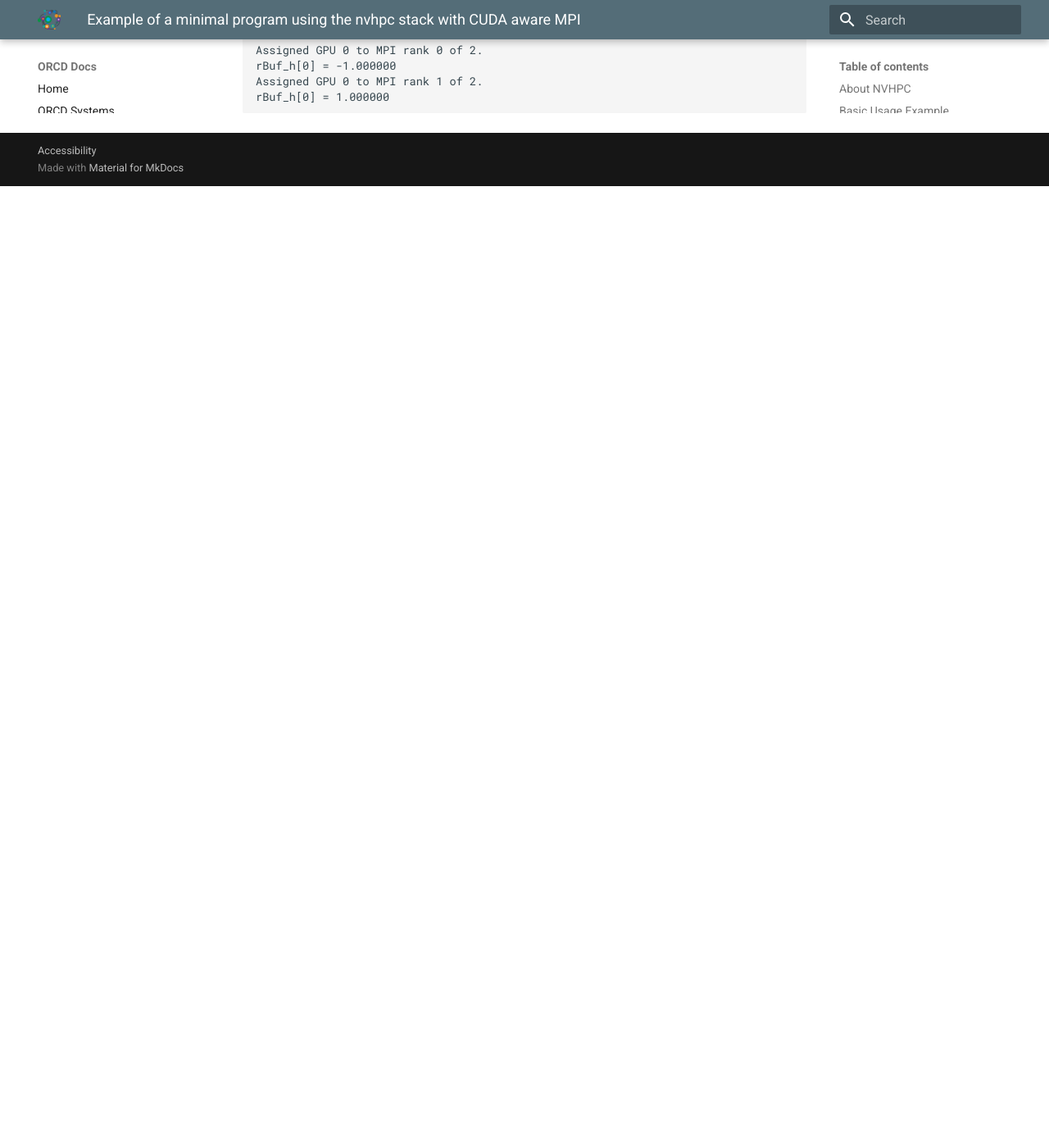
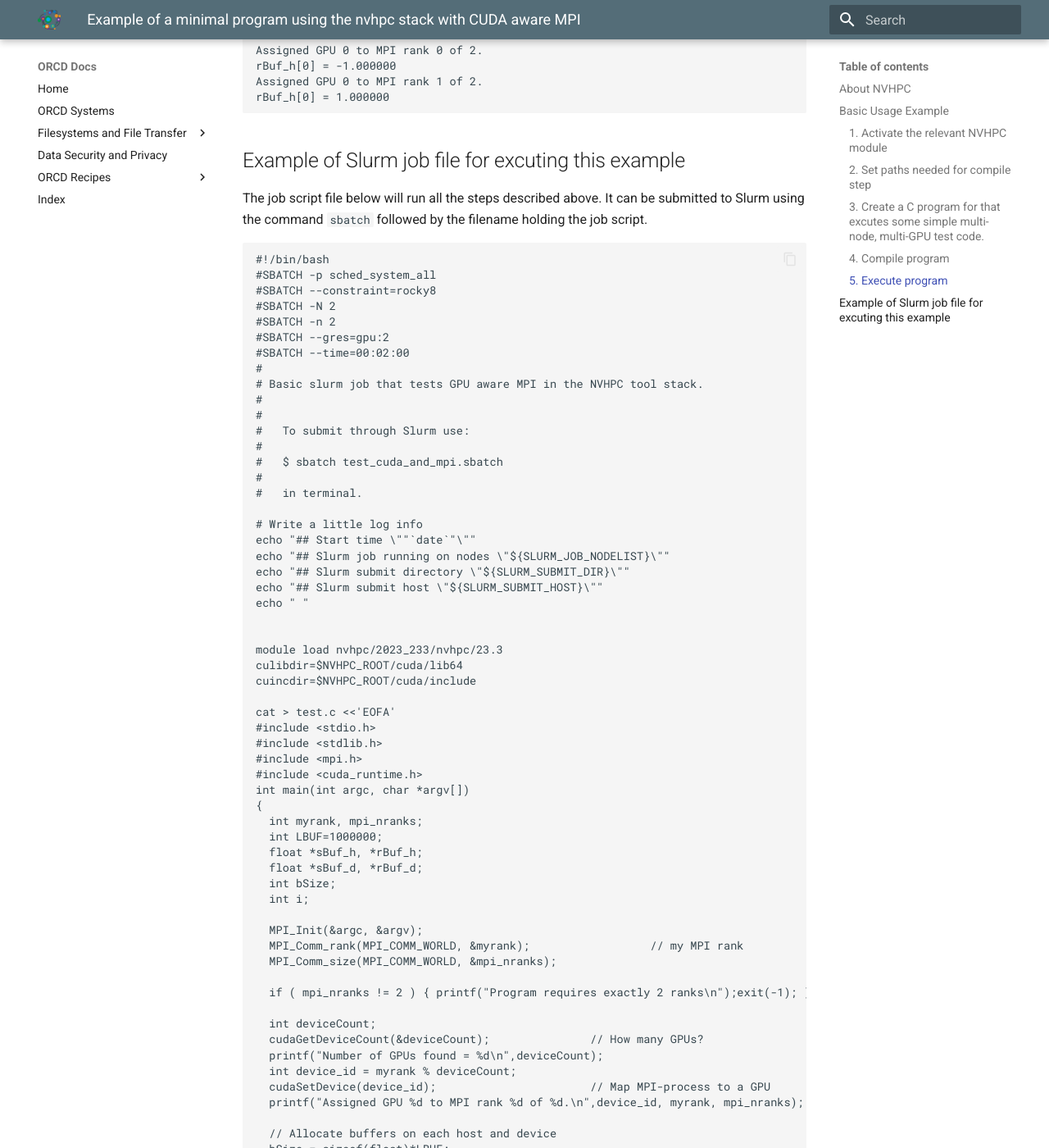
Before and after one commit to mit-orcd/orcd-docs-edit, an MkDocs documentation site: the page built from docs/recipes/nvhpc-a100-with-cuda-and-mpi-example.md, in a window 1280 px wide and 1400 px high, scrolled down 3012 px. Shown: the whole window at 82% size. Built offline with MkDocs 1.6.1 and Material for MkDocs 9.7.7, drawn with Linux system fonts in a browser that asks for light colours; before the commit the page ends 3239 px from its top, so only the background shows below that; some of the changed text lies outside the part shown.

Commit message:
Full script added

````diff
--- a/docs/recipes/nvhpc-a100-with-cuda-and-mpi-example.md
+++ b/docs/recipes/nvhpc-a100-with-cuda-and-mpi-example.md
@@ -132,7 +132,7 @@
 mpicc test.c -I${cuincdir} -L${culibdir} -lcudart
 ```
 
-#### 5. Exectue program
+#### 5. Execute program
 
 Once code has been compiled the `mpiexec` command that is part of the `nvhpc` module can be used to run the test program.
 The `nvhpc` module defaults to using its builtin version of OpneMPI. The OpenMPI option `btl_openib_warn_no_device_params_found`
@@ -153,3 +153,110 @@
 Assigned GPU 0 to MPI rank 1 of 2.
 rBuf_h[0] = 1.000000
 ```
+
+## Example of Slurm job file for excuting this example
+
+The job script file below will run all the steps described above. It can  be submitted to Slurm using the command `sbatch` followed by the filename
+holding the job script.
+
+```
+#!/bin/bash
+#SBATCH -p sched_system_all
+#SBATCH --constraint=rocky8
+#SBATCH -N 2
+#SBATCH -n 2
+#SBATCH --gres=gpu:2
+#SBATCH --time=00:02:00
+#
+# Basic slurm job that tests GPU aware MPI in the NVHPC tool stack.
+#
+#
+#   To submit through Slurm use:
+#
+#   $ sbatch test_cuda_and_mpi.sbatch
+#
+#   in terminal.
+
+# Write a little log info
+echo "## Start time \""`date`"\""
+echo "## Slurm job running on nodes \"${SLURM_JOB_NODELIST}\""
+echo "## Slurm submit directory \"${SLURM_SUBMIT_DIR}\""
+echo "## Slurm submit host \"${SLURM_SUBMIT_HOST}\""
+echo " "
+
+
+module load nvhpc/2023_233/nvhpc/23.3
+culibdir=$NVHPC_ROOT/cuda/lib64
+cuincdir=$NVHPC_ROOT/cuda/include
+
+cat > test.c <<'EOFA'
+#include <stdio.h>
+#include <stdlib.h>
+#include <mpi.h>
+#include <cuda_runtime.h>
+int main(int argc, char *argv[])
+{
+  int myrank, mpi_nranks;
+  int LBUF=1000000;
+  float *sBuf_h, *rBuf_h;
+  float *sBuf_d, *rBuf_d;
+  int bSize;
+  int i;
+
+  MPI_Init(&argc, &argv);
+  MPI_Comm_rank(MPI_COMM_WORLD, &myrank);                  // my MPI rank
+  MPI_Comm_size(MPI_COMM_WORLD, &mpi_nranks);
+
+  if ( mpi_nranks != 2 ) { printf("Program requires exactly 2 ranks\n");exit(-1); }
+
+  int deviceCount;
+  cudaGetDeviceCount(&deviceCount);               // How many GPUs?
+  printf("Number of GPUs found = %d\n",deviceCount);
+  int device_id = myrank % deviceCount;
+  cudaSetDevice(device_id);                       // Map MPI-process to a GPU
+  printf("Assigned GPU %d to MPI rank %d of %d.\n",device_id, myrank, mpi_nranks);
+
+  // Allocate buffers on each host and device
+  bSize = sizeof(float)*LBUF;
+  sBuf_h = malloc(bSize);
+  rBuf_h = malloc(bSize);
+  for (i=0;i<LBUF;++i){
+    sBuf_h[i]=(float)myrank;
+    rBuf_h[i]=-1.;
+  }
+  if ( myrank == 0 ) {
+   printf("rBuf_h[0] = %f\n",rBuf_h[0]);
+  }
+
+  cudaMalloc((void **)&sBuf_d,bSize);
+  cudaMalloc((void **)&rBuf_d,bSize);
+
+  cudaMemcpy(sBuf_d,sBuf_h,bSize,cudaMemcpyHostToDevice);
+
+  if ( myrank == 0 ) {
+   MPI_Recv(rBuf_d,LBUF,MPI_REAL,1,0,MPI_COMM_WORLD,MPI_STATUS_IGNORE);
+  }
+  else if ( myrank == 1 ) {
+   MPI_Send(sBuf_d,LBUF,MPI_REAL,0,0,MPI_COMM_WORLD);
+  }
+  else
+  {
+   printf("Unexpected myrank value %d\n",myrank);
+   exit(-1);
+  }
+
+  cudaMemcpy(rBuf_h,rBuf_d,bSize,cudaMemcpyDeviceToHost);
+  if ( myrank == 0 ) {
+   printf("rBuf_h[0] = %f\n",rBuf_h[0]);
+  }
+
+  MPI_Barrier(MPI_COMM_WORLD);
+  MPI_Finalize();
+}
+EOFA
+
+mpicc test.c -I${cuincdir} -L${culibdir} -lcudart
+
+mpiexec --mca btl_openib_warn_no_device_params_found 0 -n 2 ./a.out
+
+```
````
